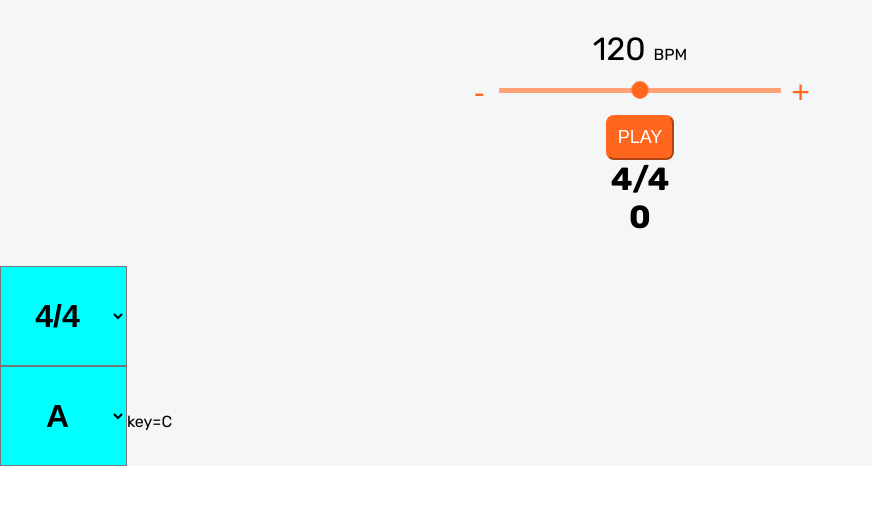
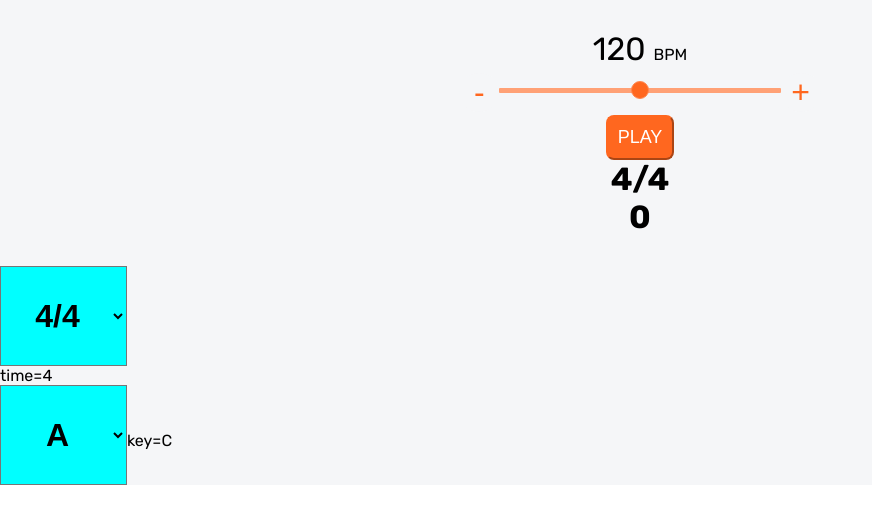
Before and after one commit to MichaelAbe/flowy, a React (Create React App) app: page / in a window 1280 px wide. Shown: the top 524 px of the page, without its empty margins (0-872 px from the left). Built offline with nearby package versions, Linux system fonts and the light colour scheme; a web font is replaced by a local one.

Commit message:
time signature functionality

```diff
--- a/src/Components/Key.js
+++ b/src/Components/Key.js
@@ -8,7 +8,7 @@ export default function Key() {
     e.preventDefault()
     let key = e.target.value
     setKey(key)
-  };
+  }
 
 
     return (
--- a/src/Components/Time.js
+++ b/src/Components/Time.js
@@ -1,12 +1,21 @@
 import React from 'react'
 import Dropdown from './Dropdown'
+import { useState, useEffect } from "react"
 
 export default function Time() {
+    const [time, setTime] = useState(4)
+
+  const handleKeyChange = (e) => {
+    e.preventDefault()
+    let time = e.target.value
+    setTime(time)
+  }
+
     return (
         <div>
             <span>
             <Dropdown/>
-
+            time={time}
             </span>
 
         </div>
```
